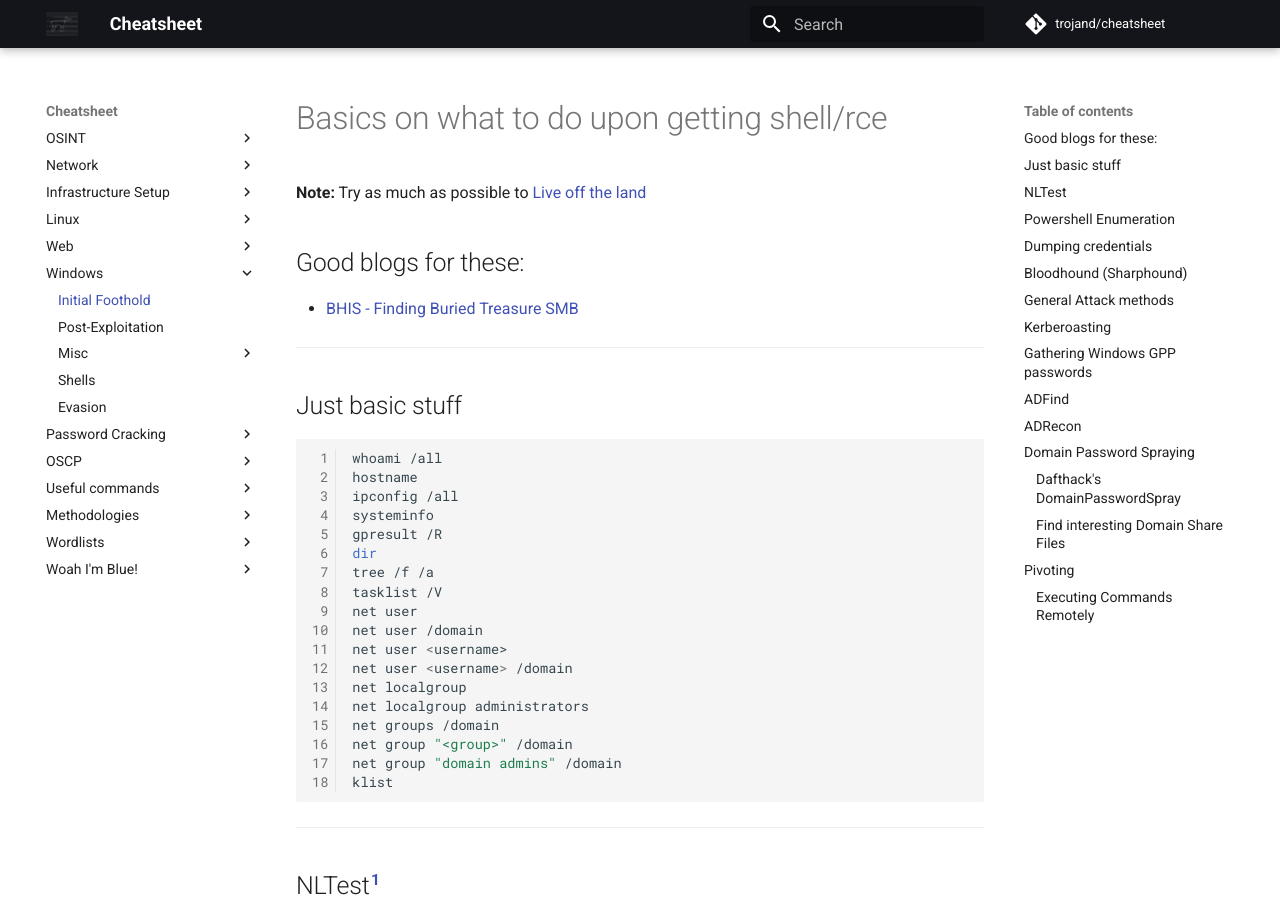
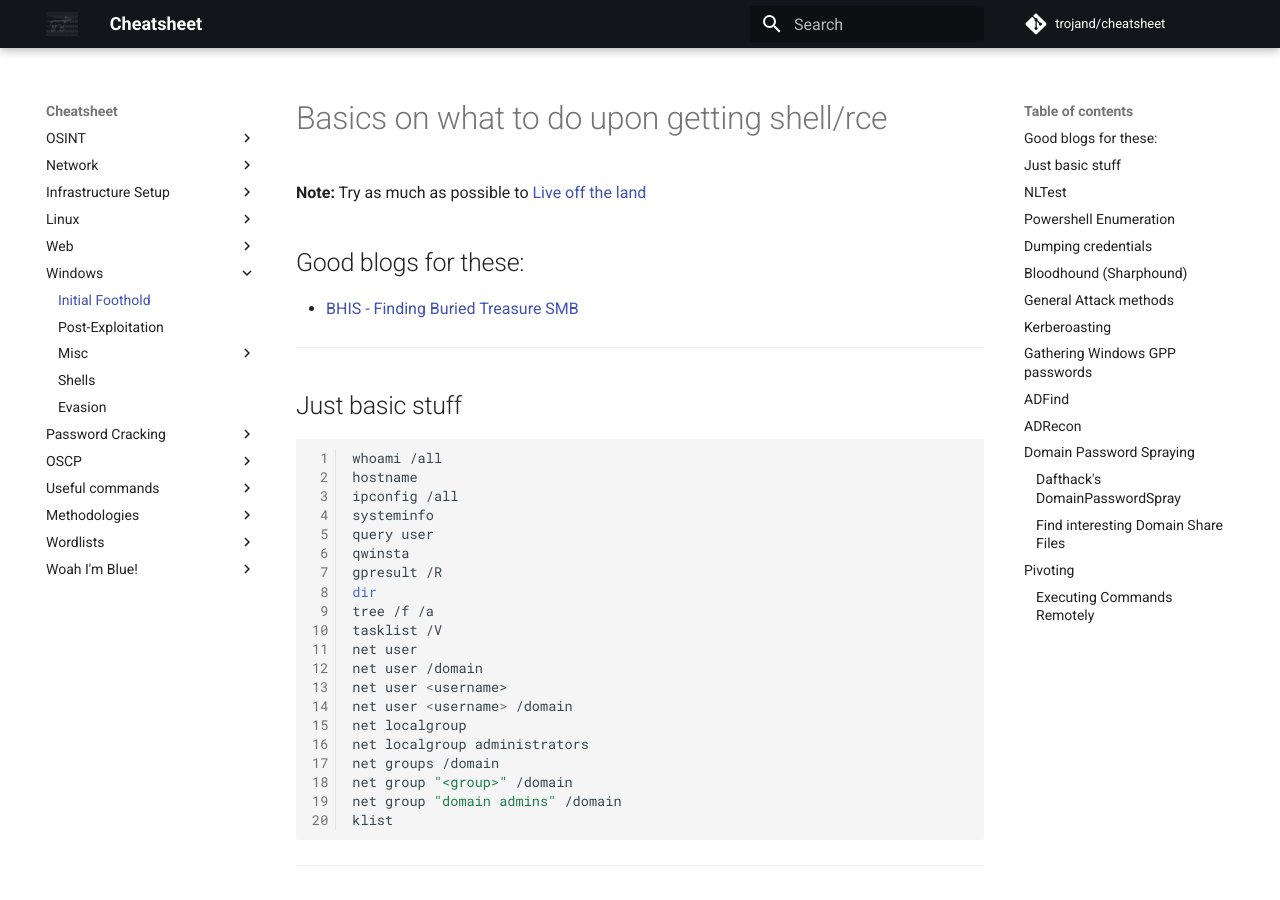
Before and after one commit to trojand/cheatsheet, an MkDocs documentation site: the page built from docs/Windows/Initial_Foothold.md, in a window 1280 px wide and 900 px high. Built offline with MkDocs 1.6.1 and Material for MkDocs 9.7.7, drawn with Linux system fonts in a browser that asks for light colours; comment, search, counter and statistics services are not loaded.

Commit message:
Update Initial_Foothold.md

```diff
--- a/docs/Windows/Initial_Foothold.md
+++ b/docs/Windows/Initial_Foothold.md
@@ -14,6 +14,8 @@ whoami /all
 hostname
 ipconfig /all
 systeminfo
+query user
+qwinsta
 gpresult /R
 dir
 tree /f /a
```
